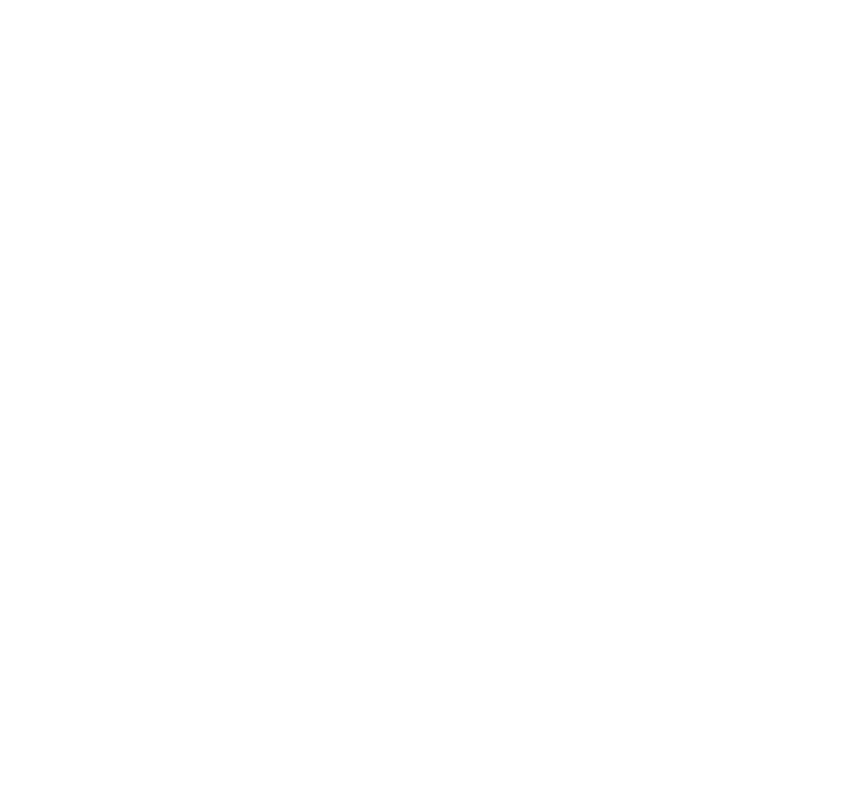
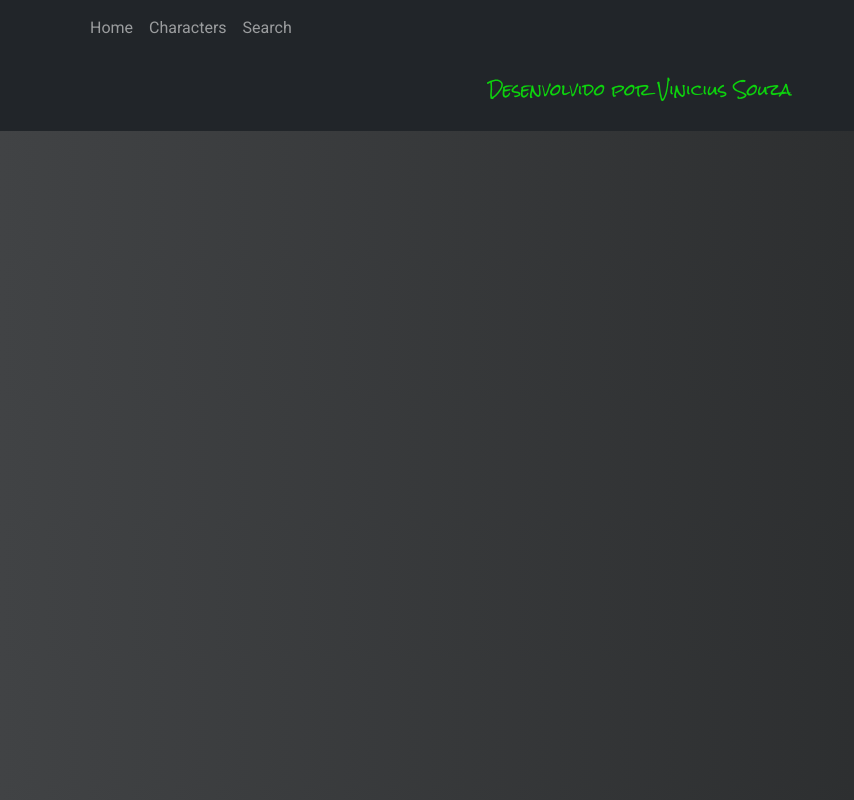
Before and after one commit to ViniciusSSouza23/RickAndMorty_VueJS3, a Vue app: page /search in a window 1280 px wide. Before the commit this address had no page. Shown: the whole page, without its empty margins (0-854 px from the left). Built offline with nearby package versions, Linux system fonts and the light colour scheme.

Commit message:
set header and footer

```diff
--- a/src/App.vue
+++ b/src/App.vue
@@ -1,3 +1,9 @@
 <template>
-  <router-view/>
+  <HeaderComponent />
+  <router-view />
+  <FooterComponent/>
 </template>
+<script setup>
+import HeaderComponent from "@/components/HeaderComponent.vue";
+import FooterComponent from "@/components/FooterComponent.vue";
+</script>
--- a/src/assets/scss/globals.scss
+++ b/src/assets/scss/globals.scss
@@ -1,8 +1,21 @@
-body{
+body {
   box-sizing: border-box;
   font-family: 'Roboto', sans-serif;
+  background: #232526;
+  /* fallback for old browsers */
+  background: -webkit-linear-gradient(to right, #414345, #232526);
+  /* Chrome 10-25, Safari 5.1-6 */
+  background: linear-gradient(to right, #414345, #232526);
+  /* W3C, IE 10+/ Edge, Firefox 16+, Chrome 26+, Opera 12+, Safari 7+ */
+  color: rgb(13, 211, 13);
+
 }
 
-h1,h2,h3,h4,h5,h6{
+h1,
+h2,
+h3,
+h4,
+h5,
+h6 {
   font-family: 'Rock Salt', cursive;
 }
--- /dev/null
+++ b/src/components/FooterComponent.vue
@@ -0,0 +1,19 @@
+<template>
+  <footer class="py-4 app-footer bg-dark">
+    <div class="container">
+      <h6 class="text-center">Desenvolvido por <a href="https://www.linkedin.com/in/vinicius-santos-souza/" target="_blank"> Vinicius Souza</a></h6>
+    </div>
+  </footer>
+</template>
+<style lang="scss" scoped>
+.app-footer{
+  a{
+    color: rgb(13, 211, 13);
+    text-decoration: none;
+    transition: filter 1s;
+    &:hover{
+      filter: brightness(80%);
+    }
+  }
+}
+</style>
--- /dev/null
+++ b/src/components/HeaderComponent.vue
@@ -0,0 +1,34 @@
+<template>
+  <nav class="header-menu navbar navbar-expand-lg navbar-dark bg-dark">
+    <div class="container">
+      <button
+        class="navbar-toggler"
+        type="button"
+        data-bs-toggle="collapse"
+        data-bs-target="#navbarSupportedContent"
+        aria-controls="navbarSupportedContent"
+        aria-expanded="false"
+        aria-label="Toggle navigation"
+      >
+        <span class="navbar-toggler-icon"></span>
+      </button>
+      <div class="collapse navbar-collapse" id="navbarSupportedContent">
+        <ul class="navbar-nav me-auto mb-2 mb-lg-0">
+          <li class="nav-item">
+            <router-link to="/" class="nav-link">Home</router-link>
+          </li>
+          <li class="nav-item">
+            <router-link class="nav-link" to="/all">Characters</router-link>
+          </li>
+          <li class="nav-item">
+            <router-link to="/search" class="nav-link">Search</router-link>
+          </li>
+        </ul>
+      </div>
+    </div>
+  </nav>
+</template>
+<style lang='scss' scoped>
+.header-menu {
+}
+</style>
--- a/src/views/HomeView.vue
+++ b/src/views/HomeView.vue
@@ -1,18 +1,5 @@
 <template>
-  <div class="home">
-    <img alt="Vue logo" src="../assets/logo.png">
-    <HelloWorld msg="Welcome to Your Vue.js App"/>
+  <div class="home-view">
+    <div class="container"></div>
   </div>
 </template>
-
-<script>
-// @ is an alias to /src
-import HelloWorld from '@/components/HelloWorld.vue'
-
-export default {
-  name: 'HomeView',
-  components: {
-    HelloWorld
-  }
-}
-</script>
```
